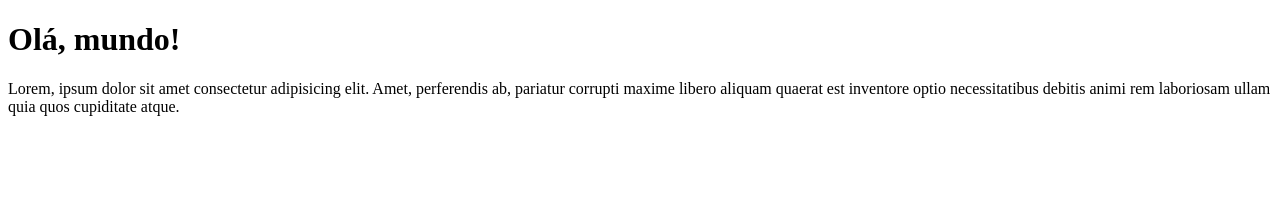
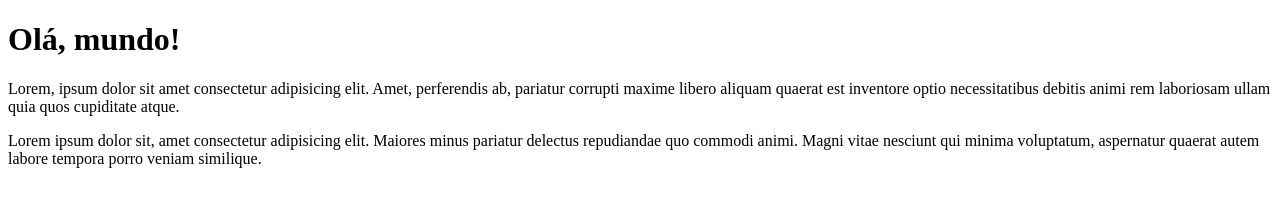
Before and after one commit to resendegu/ola-mundo, a plain HTML site: page site-exemplo/index.html in a window 1280 px wide. Drawn offline with Linux system fonts and the light colour scheme.

Commit message:
adicionei um parágrafo

```diff
--- a/site-exemplo/index.html
+++ b/site-exemplo/index.html
@@ -8,5 +8,7 @@
 <body>
     <h1>Olá, mundo!</h1>
     <p>Lorem, ipsum dolor sit amet consectetur adipisicing elit. Amet, perferendis ab, pariatur corrupti maxime libero aliquam quaerat est inventore optio necessitatibus debitis animi rem laboriosam ullam quia quos cupiditate atque.</p>
+
+    <p>Lorem ipsum dolor sit, amet consectetur adipisicing elit. Maiores minus pariatur delectus repudiandae quo commodi animi. Magni vitae nesciunt qui minima voluptatum, aspernatur quaerat autem labore tempora porro veniam similique.</p>
 </body>
 </html>
```
